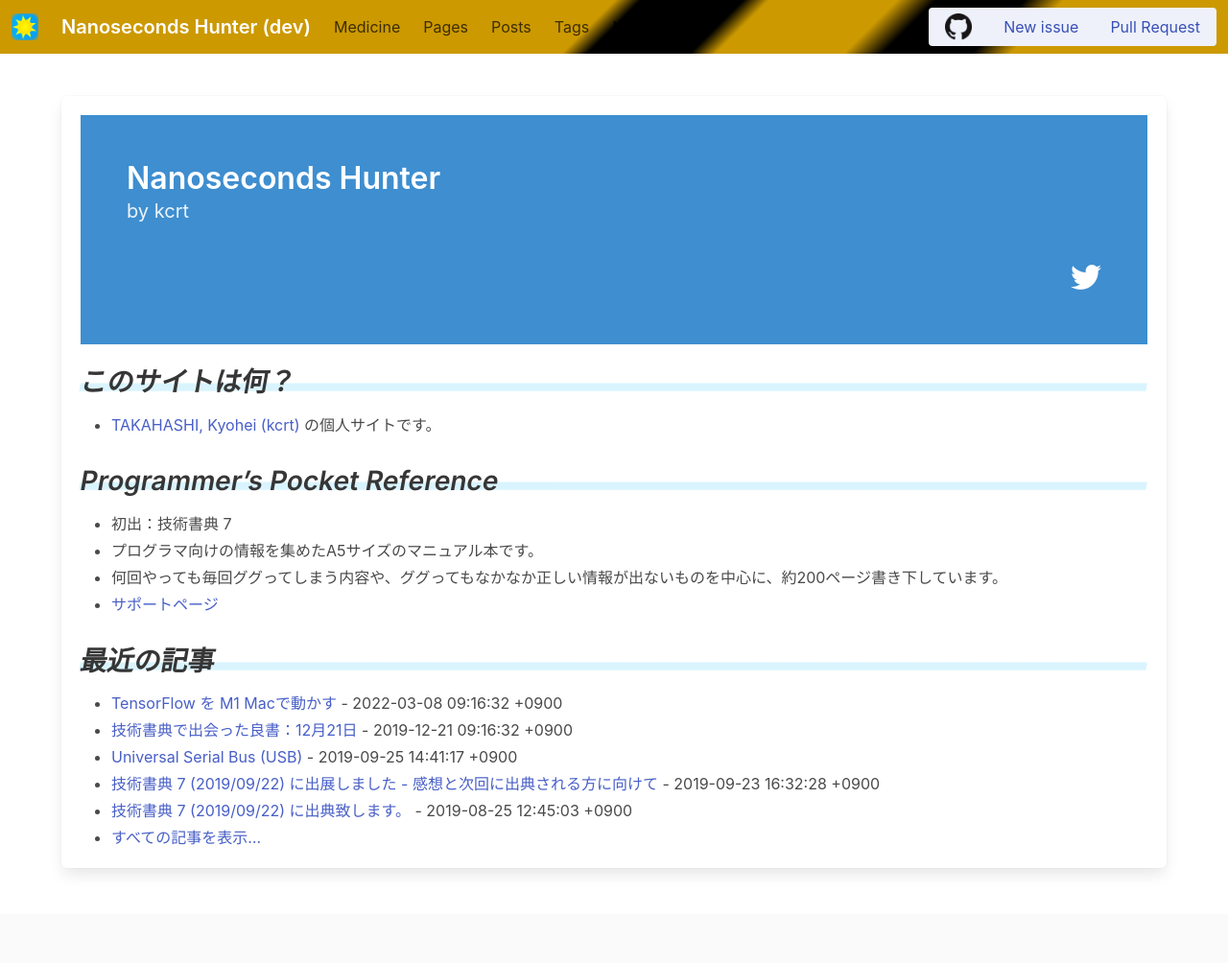
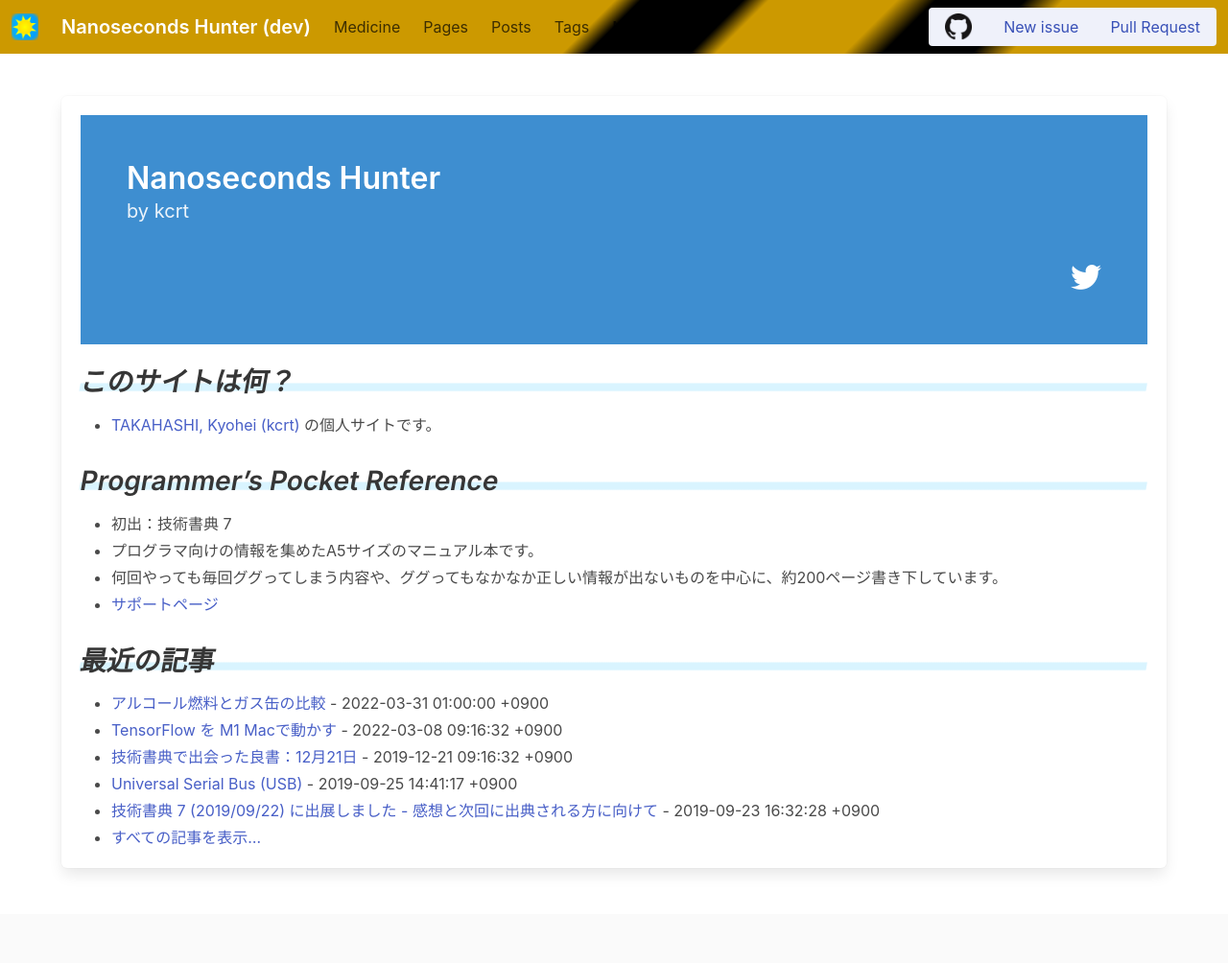
Before and after one commit to kcrt/www.kcrt.net, a Jekyll site: the page built from index.md, in a window 1280 px wide and 1223 px high. Shown: the top 1004 px of the window at 96% size. Built offline with Jekyll 4.4.1, drawn with Linux system fonts in a browser that asks for light colours; some of the changed lines change nothing that is shown; grey boxes are pictures that could not be loaded.

Commit message:
Add 2022-03-31

```diff
--- /dev/null
+++ b/_posts/2022-03-31-fuel_comparison.md
@@ -0,0 +1,64 @@
+---
+date: 2022-03-31 01:00:00 +0900
+tags:
+    - 日記
+title: アルコール燃料とガス缶の比較
+type: post
+---
+
+コーヒーを飲むのにお湯を沸かすのですが、アルコールとガス燃料でどちらの方が安いか実験してみました。
+
+![アルスト](/images/2021-03-31_alcohol.jpg)
+
+十分な準備を行った上で室内環境で燃焼実験を行っております。アルコールストーブ・ガスバーナー、ともに本来は屋外での使用のための器具です。
+{: .warning}
+
+### 条件
+
+- 水道水 200mL、沸騰まで
+- ケトル (蓋あり)
+- 気温: 25-30℃, 室内 (無風)
+- 水道水の水温が10℃とすると、100℃ にあげるのに必要な熱量は 90[K] x 200[g] = 18[kJ]
+
+### アルコールストーブ
+
+一般的な燃料用アルコール(メタノール 70% + エタノール 30%)を、[トランギアのアルコールバーナー](https://amzn.to/3wzlw5B)で使用しました。
+
+- 1回目: 11.37g
+- 2回目: 10.16g
+- 3回目: 9.06g
+- 平均: 10.2g
+
+一般的な燃料用アルコールは500mLで450円くらいでしょうか。アルコールは0.8g/mLと考えると、湯沸かしに必要なのは12.75mL, **平均11.5円**くらいです。
+沸騰までの平均時間は**5分21秒**でした。トランギアのバーナーは火をつけてから本燃焼に入るまで結構時間がかかるので、仕方ないかもしれません。
+
+ちなみに、この条件では理科実験用の一般的なアルコールランプでは残念ながら沸騰しませんでした。サイフォン式コーヒーではよく使われると思いますが、風防がなかったり、ケトル自体がステンレスなので熱が逃げたり、ランプとケトル間の距離から来ているものかと思いますが、そもそも、今時の学校の理科実験ってアルコールランプ使わないんですってね…。
+
+- 燃料用アルコール (メタノール 70% + エタノール 30%): 1gあたり燃焼 24.73kJ - 気化熱 1.022kJ = 23.7kJ
+
+必要な熱量18kJに対して、理論上得られる241.74kJを考えると、大半の熱が逃げてしまっているようです。
+
+### ガスバーナー
+
+OD缶(ノルマルブタン 2 : イソブタン1) を、[スノーピーク(snow peak) ギガパワーストーブ 地](https://amzn.to/37IZwuE)で使用して燃焼させました。使用の前後でOD缶の重さを量り、ガス使用量を計算しました。
+
+- 1回目: 4.17g
+- 2回目: 3.64g
+- 3回目: 3.55g
+- 平均: 3.79g
+
+OD缶はよく使用されている230gタイプで、500円くらいでしょうか。その価格で計算すると、沸騰に必要なのは**平均8.2円**でした。
+沸騰までの平均時間は**2分4秒**でした。
+
+- ブタンガス(ノルマルブタン2:イソブタン1) 1g (eq. 250mL) = 45.8kJ (低発熱量)
+- 気化熱は22.4kJ/mol = 386J/gと小さいのと、アルストと違って気化部(ボンベ)と燃焼部がすこし離れているので計算から省略しました。
+
+こちらも、必要な熱量18kJに対して、理論上得られる173.58kJを考えると、熱が逃げていっているのは変わらないですね。
+
+ただし、CB缶であれば250g/150円くらいで断然安く手に入るので、**2.3円**程度で沸騰させることが出来ます。
+
+### 結論
+
+コストを考えるなら、CB缶なら2.3円で、ティファールなら1円で沸かせるのでそっちを使おう。
+
+最初からフルパワーで燃焼するため沸騰までの時間が短いガスバーナーも、持ち歩く燃料を調整できるアルコールバーナーもどちらもメリットがあるため、状況に応じて使い分けるのが良いと思いました。
--- a/assets/css/framework.css
+++ b/assets/css/framework.css
@@ -46,3 +46,17 @@ div.content h4 {
 .tiger h1.title::after{
     content: " (dev)"
 }
+
+p.warning::before {
+    content: "warning";
+    display: block;
+    font-size: larger;
+    color: #888;
+}
+p.warning {
+    padding: 0.5em 1em;
+    margin: 0.5em 0;
+    border: double 5px #f9bdff;
+    background: #fdeaff;
+    box-shadow: 0 3px 4px rgba(0, 0, 0, 0.3);
+}
```
Also changed, not shown: _posts/2022-03-08-tensorflow_on_m1mac.md (+1 -0 lines), images/2021-03-31_alcohol.jpg (added).
